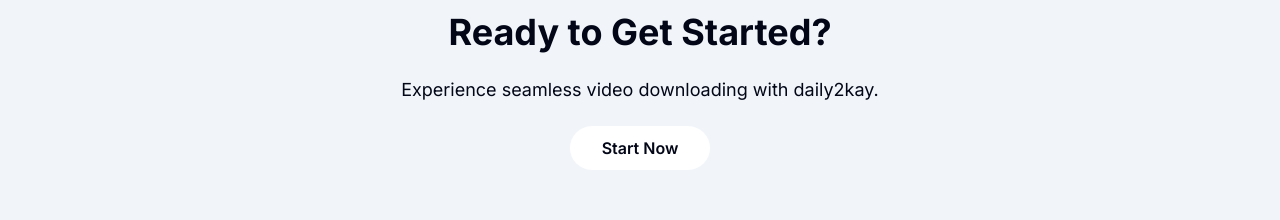
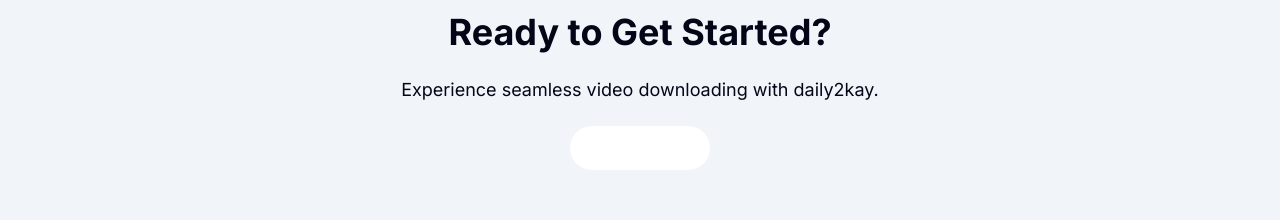
Before and after one commit to TSOlami/daily2kay, a Next.js app: page / in a window 1280 px wide. Shown: the part 5120-5340 px from the top of the page. Built offline with nearby package versions, Linux system fonts and the light colour scheme.

Commit message:
Update button text color in Home component for improved visibility in light and dark modes

```diff
--- a/src/app/page.tsx
+++ b/src/app/page.tsx
@@ -327,7 +327,7 @@
             whileHover={{ scale: 1.05 }}
             whileTap={{ scale: 0.95 }}
           >
-            <a href="#platforms" className="bg-white text-slate-950 dark:text-white px-8 py-3 rounded-full font-semibold transition-colors duration-300">
+            <a href="#platforms" className="bg-white text-white dark:text-slate-950 px-8 py-3 rounded-full font-semibold transition-colors duration-300">
               Start Now
             </a>
           </motion.div>
```
